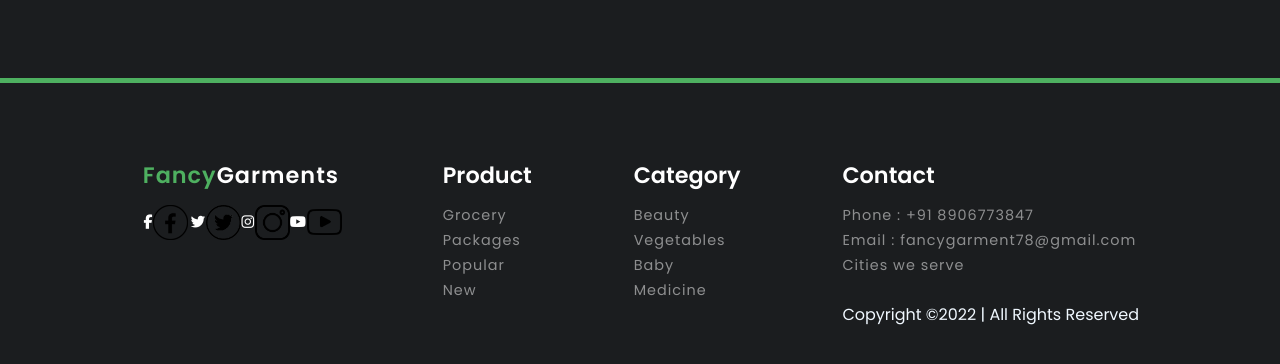
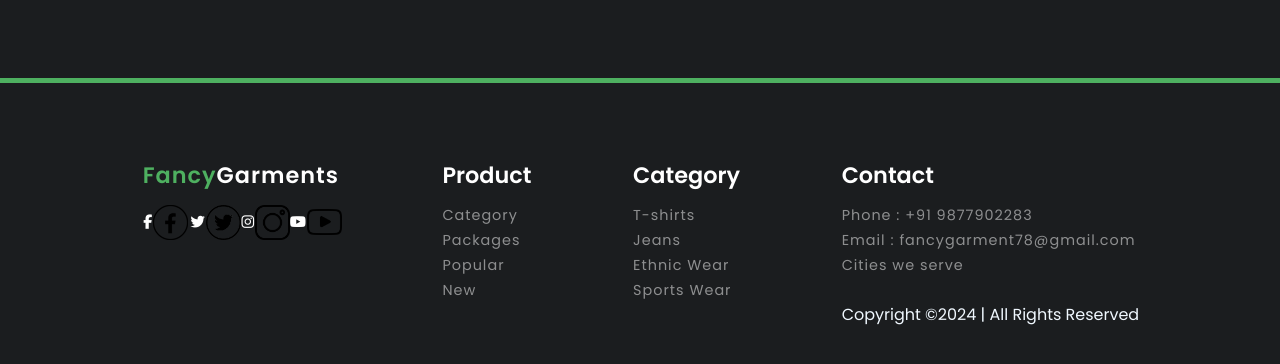
Before and after one commit to IshaanKhullar0007/Clothing-Website, a website: page Fancy-Garments/index.html in a window 1280 px wide. Shown: the part 3541-3905 px from the top of the page. Drawn offline with Linux system fonts and the light colour scheme; files whose address does not match are found by name.

Commit message:
Update index.html

```diff
--- a/Fancy-Garments/index.html
+++ b/Fancy-Garments/index.html
@@ -541,7 +541,7 @@
                 <div class="footer-links">
                     <strong>Product</strong>
                     <ul>
-                        <li><a href="#category-heading-id">Grocery</a></li>
+                        <li><a href="#category-heading-id">Category</a></li>
                         <li><a href="#product-container-id">Packages</a></li>
                         <li><a href="#product-heading-id">Popular</a></li>
                         <li><a href="#">New</a></li>
@@ -551,17 +551,17 @@
                 <div class="footer-links">
                     <strong>Category</strong>
                     <ul>
-                        <li><a href="#category-heading-id">Beauty</a></li>
-                        <li><a href="#category-heading-id">Vegetables</a></li>
-                        <li><a href="#category-heading-id">Baby</a></li>
-                        <li><a href="#category-heading-id">Medicine</a></li>
+                        <li><a href="#category-heading-id">T-shirts</a></li>
+                        <li><a href="#category-heading-id">Jeans</a></li>
+                        <li><a href="#category-heading-id">Ethnic Wear</a></li>
+                        <li><a href="#category-heading-id">Sports Wear</a></li>
                     </ul>
                 </div>
                 <!--links-------------------------->
                 <div class="footer-links">
                     <strong>Contact</strong>
                     <ul>
-                        <li><a href="#">Phone : +91 8906773847</a></li>
+                        <li><a href="#">Phone : +91 9877902283</a></li>
                         <li><a
                                 href="mailto: fancygarment78@gmail.com ?subject=It is an HTML email link  &body=This mail is generated using HTML email link.">Email
                                 : fancygarment78@gmail.com</a>
@@ -569,7 +569,7 @@
                         <li><a href="#">Cities we serve</a></li>
                     </ul>
                     <br>
-                    <p style="color: aliceblue;">Copyright ©2022 | All Rights Reserved</p>
+                    <p style="color: aliceblue;">Copyright ©2024 | All Rights Reserved</p>
                 </div>
             </div>
         </footer>
```
